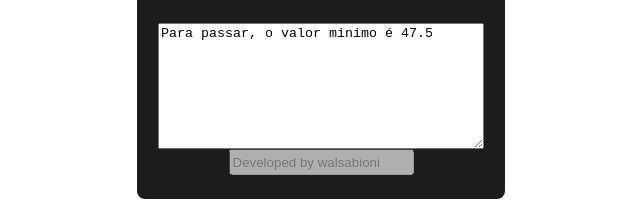
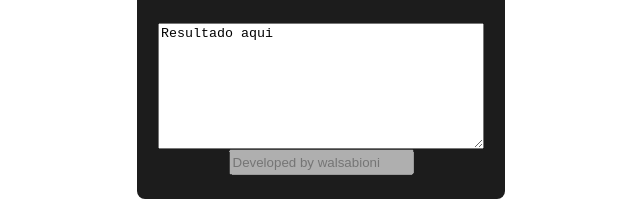
Before and after one commit to walsabioni/mediafinal, a plain HTML site: page index.html in a window 1280 px wide. Shown: the part 509-710 px from the top of the page, without its empty margins (319-959 px from the left). Drawn offline with Linux system fonts and the light colour scheme.

Commit message:
Update index.html

```diff
--- a/index.html
+++ b/index.html
@@ -28,7 +28,7 @@
             <input id="dbim" type="number" type="text" placeholder="Sua nota aqui">
         </div>
         <button onclick="calculate()">Calcular</button>
-        <textarea name="" id="text_area" rows="8">Para passar, o valor minimo é 47.5</textarea>
+        <textarea name="" id="text_area" rows="8">Resultado aqui</textarea>
         <input class="form-control" id="disabledInput" type="text" placeholder="Developed by walsabioni" disabled="">
     </div>
 
```
